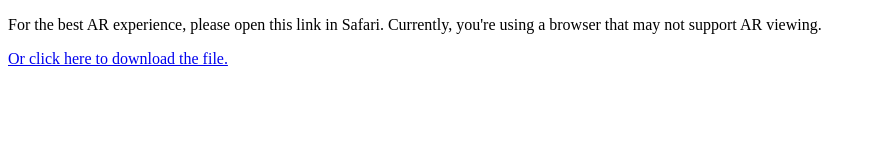
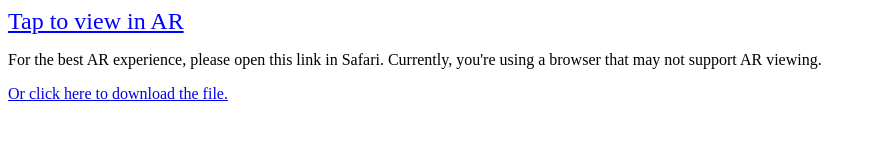
Before and after one commit to amrkhaled04/maison, a plain HTML site: page ios.html in a window 1280 px wide. Shown: the whole page, without its empty margins (0-876 px from the left). Drawn offline with Linux system fonts and the light colour scheme.

Commit message:
Update ios.html

```diff
--- a/ios.html
+++ b/ios.html
@@ -31,8 +31,10 @@
 <html lang="en">
 <body>
     <div>
-        <!-- AR link without an image -->
-        <a id="ar-link" rel="ar" href="https://amrkhaled04.github.io/maison/maison.usdz"></a>
+        <!-- AR link with text -->
+        <a rel="ar" href="https://amrkhaled04.github.io/maison/maison.usdz" style="font-size: 24px; color: blue; text-decoration: underline;">
+            Tap to view in AR
+        </a>
     </div>
 
     <!-- Message and fallback link for non-Safari users -->
@@ -45,8 +47,8 @@
             var isSafari = /^((?!chrome|android).)*safari/i.test(navigator.userAgent);
 
             if (isSafari) {
-                // Automatically click the AR link to trigger AR Quick Look
-                document.getElementById('ar-link').click();
+                // Update message for iOS Safari users
+                document.getElementById('message').innerText = "Tap the link above to view in AR!";
             } else {
                 // Show message for non-Safari browsers
                 document.getElementById('message').innerText = "For the best AR experience, please open this link in Safari. Currently, you're using a browser that may not support AR viewing.";
```
